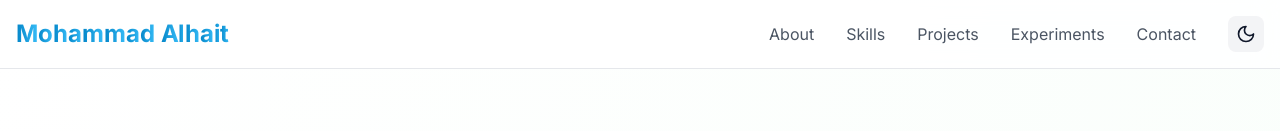
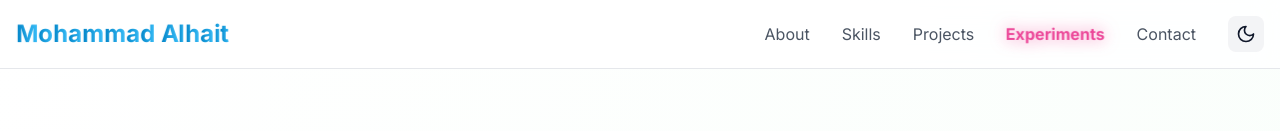
Before and after one commit to MoAlhait/mohaPort, a Next.js app in the folder portfolio/: page / in a window 1280 px wide. Shown: the top 131 px of the page. Built offline with nearby package versions, Linux system fonts and the light colour scheme.

Commit message:
Add subtle pulsing animation to Experiments nav link with glow and scale effect

```diff
--- a/portfolio/components/Header.tsx
+++ b/portfolio/components/Header.tsx
@@ -104,12 +104,33 @@ export default function Header({ className = '' }: HeaderProps) {
               <a
                 key={item.href}
                 href={item.href}
-                className="text-gray-600 dark:text-gray-300 hover:text-primary-600 transition-colors duration-200"
+                className={`transition-colors duration-200 ${
+                  item.label === 'Experiments'
+                    ? 'text-[#ec4899] hover:text-[#db2777] font-bold'
+                    : 'text-gray-600 dark:text-gray-300 hover:text-primary-600'
+                }`}
                 {...('external' in item && item.external
                   ? { target: '_blank', rel: 'noopener noreferrer' }
                   : {})}
               >
-                {item.label}
+                {item.label === 'Experiments' ? (
+                  <motion.span
+                    animate={{ scale: [1, 1.08, 1] }}
+                    transition={{
+                      duration: 3,
+                      repeat: Infinity,
+                      ease: 'easeInOut',
+                    }}
+                    style={{
+                      filter: 'drop-shadow(0 0 8px rgba(236,72,153,0.7))',
+                    }}
+                    className="inline-block"
+                  >
+                    {item.label}
+                  </motion.span>
+                ) : (
+                  item.label
+                )}
               </a>
             ))}
 
@@ -157,13 +178,34 @@ export default function Header({ className = '' }: HeaderProps) {
                 <a
                   key={item.href}
                   href={item.href}
-                  className="text-gray-600 dark:text-gray-300 hover:text-primary-600 transition-colors duration-200"
+                  className={`transition-colors duration-200 ${
+                    item.label === 'Experiments'
+                      ? 'text-[#ec4899] hover:text-[#db2777] font-bold'
+                      : 'text-gray-600 dark:text-gray-300 hover:text-primary-600'
+                  }`}
                   onClick={() => setIsMenuOpen(false)}
                   {...('external' in item && item.external
                     ? { target: '_blank', rel: 'noopener noreferrer' }
                     : {})}
                 >
-                  {item.label}
+                  {item.label === 'Experiments' ? (
+                    <motion.span
+                      animate={{ scale: [1, 1.08, 1] }}
+                      transition={{
+                        duration: 3,
+                        repeat: Infinity,
+                        ease: 'easeInOut',
+                      }}
+                      style={{
+                        filter: 'drop-shadow(0 0 8px rgba(236,72,153,0.7))',
+                      }}
+                      className="inline-block"
+                    >
+                      {item.label}
+                    </motion.span>
+                  ) : (
+                    item.label
+                  )}
                 </a>
               ))}
             </div>
```
